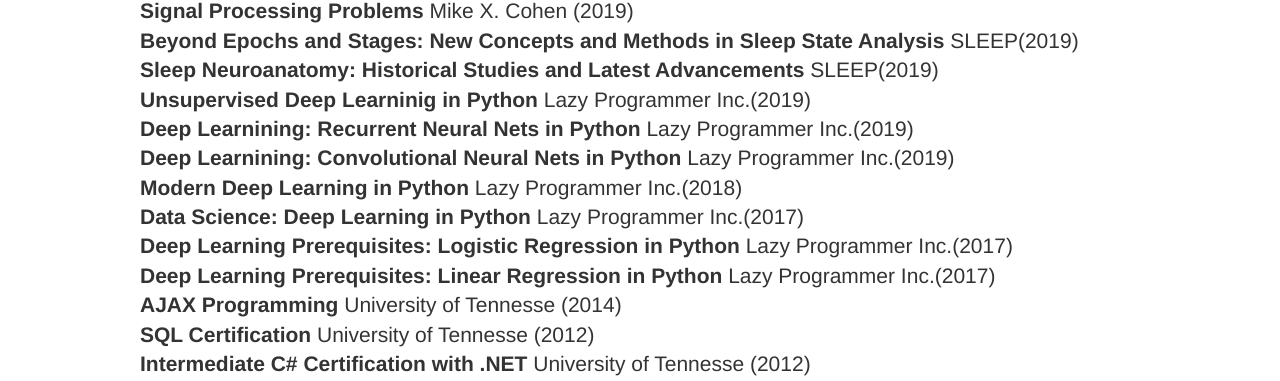
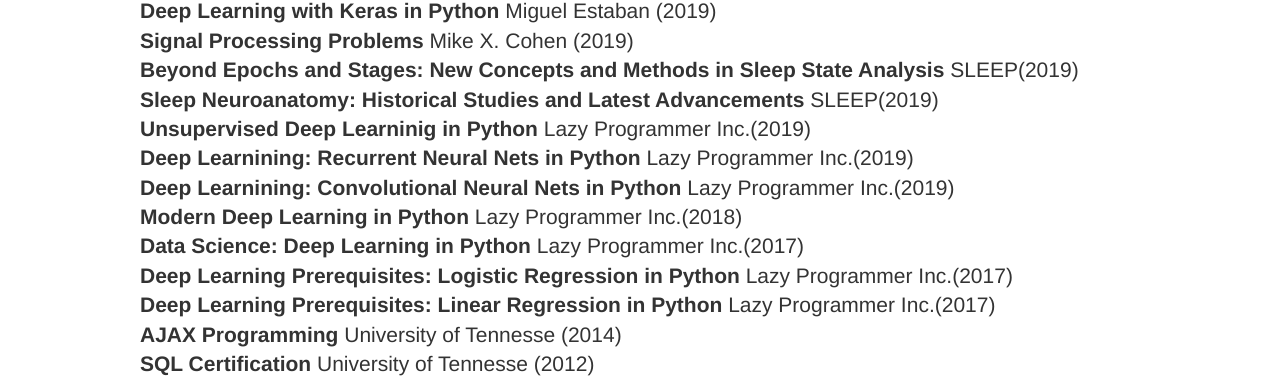
Before and after one commit to gtoban/gabrieltoban.com, a plain HTML site: page index.html in a window 1280 px wide. Shown: the part 719-1100 px from the top of the page. Drawn offline with Linux system fonts and the light colour scheme; some icons are missing; files whose address does not match are found by name.

Commit message:
Update index.html

```diff
--- a/index.html
+++ b/index.html
@@ -234,6 +234,7 @@
 							<ul>
 								<div class="container">
 									<ul class="list-unstyled">
+										<li><strong>Deep Learning with Keras in Python</strong> Miguel Estaban (2019)</li>
 										<li><strong>Signal Processing Problems</strong> Mike X. Cohen (2019)</li>
 										<li><strong>Beyond Epochs and Stages: New Concepts and Methods in Sleep State Analysis</strong> SLEEP(2019)</li>
 										<li><strong>Sleep Neuroanatomy: Historical Studies and Latest Advancements</strong> SLEEP(2019)</li>
```
